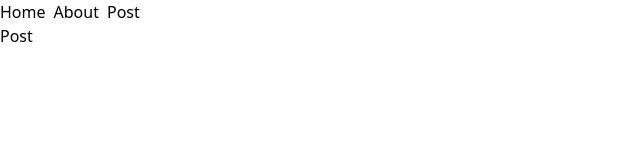
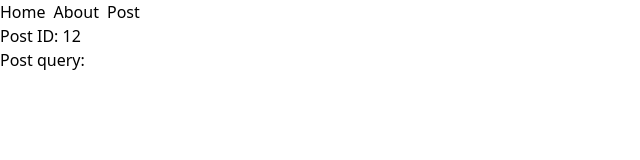
Before and after one commit to codersjj/react19-full-course, a React (Vite) app: page /post/12 in a window 1280 px wide. Shown: the top 160 px of the page, without its empty margins (0-640 px from the left). Built offline with nearby package versions, Linux system fonts and the light colour scheme.

Commit message:
feat: add React Router example with params and query

```diff
--- a/src/pages/Post/index.tsx
+++ b/src/pages/Post/index.tsx
@@ -1,5 +1,17 @@
+import { useParams, useSearchParams } from "react-router";
+
 const Post = () => {
-  return <div>Post</div>;
+  const { id } = useParams();
+  const [searchParams] = useSearchParams();
+
+  const query = searchParams.get("q");
+
+  return (
+    <div>
+      <p>Post ID: {id}</p>
+      <p>Post query: {query}</p>
+    </div>
+  );
 };
 
 export default Post;
```
